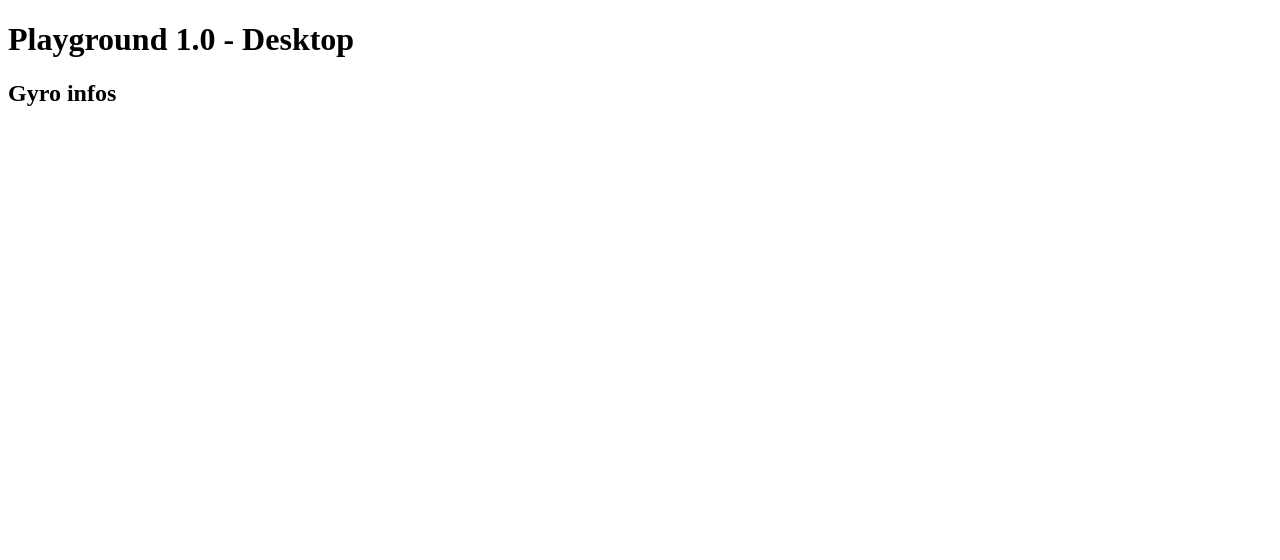
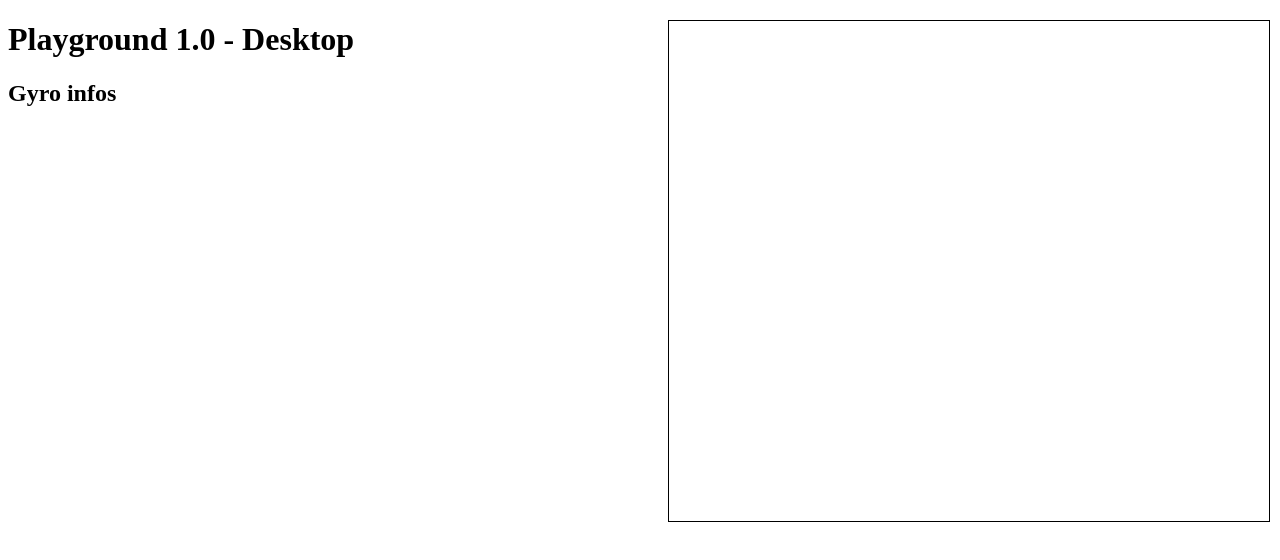
Before and after one commit to topheman/playground1, a plain HTML site: page www/desktop.html in a window 1280 px wide. Drawn offline with nearby package versions, Linux system fonts and the light colour scheme; no server answers.

Commit message:
first version ok for demo

```diff
--- a/server/app.js
+++ b/server/app.js
@@ -18,7 +18,10 @@ io.sockets.on('connection', function (socket) {
         var color = common.getRandomColor();
         socket.emit('mobile-connected', {color: color});
         console.log('mobile-connected', mobiles[socket.id]);
-        socket.broadcast.emit('desktop-add-mobile',{id:socket.id, color: color});
+        var infos = playground.common.getRandomPositionAndSpeedInBounds();
+        infos.id = socket.id;
+        infos.color = color;
+        socket.broadcast.emit('desktop-add-mobile',infos);
     });
     socket.on('mobile-infos',function(data){
         mobiles[socket.id].inputX = data.inputX;
--- a/www/css/desktop.css
+++ b/www/css/desktop.css
@@ -11,3 +11,9 @@ ul#infos li{
 ul#infos li span{
     color:black;
 }
+#playground{
+    border: 1px solid black;
+    position: absolute;
+    top:20px;
+    right:10px;
+}
--- a/www/desktop.html
+++ b/www/desktop.html
@@ -10,7 +10,9 @@
                 "./js/playground.common.js",
                 "./js/playground.desktop.js",
                 "./js/lib/requestAnimFrame.js",
-                "./socket.io/socket.io.js"
+                "./socket.io/socket.io.js",
+                "./js/lib/Vector2D.js",
+                "./js/lib/Ball.js"
             );
             head.ready(function(){
                 console.info('Scripts loaded');
@@ -23,5 +25,6 @@
         <h2>Gyro infos</h2>
         <ul id="infos"></ul>
         <div id="errors"></div>
+        <canvas id="playground" width="1024" height="768"></canvas>
     </body>
 </html>
--- a/www/js/playground.common.js
+++ b/www/js/playground.common.js
@@ -14,10 +14,34 @@ playground = {};
 playground.common = (function(){
 
     var env = {
-       hostname : '192.168.211.52',
-       port : '8000'
-//       hostname : 'localhost',
-//       port : '8000'
+        hostname : '192.168.211.52',
+        port : '8000'
+    //       hostname : 'localhost',
+    //       port : '8000'
+    }
+
+    var stage = {
+        width : 600,
+        height : 500
+    }
+
+    var ballConst = {
+        radius           : 15,
+        mass             : 1.3,
+        gravity          : 1,
+        elasticity       : 0.98,
+        friction         : 0.94,
+        lifetime         : Infinity,
+        options          : {
+            aging:true,
+            bouncingColor:'#000060',
+            bouncingRate: 20,
+            glowingColor:'#9922DD',
+            glowingRate:'#9922DD',
+            explodingRadius:80,
+            explodingRate:40,
+            explodingAlpha:true
+        }
     }
 
     /**
@@ -42,10 +66,25 @@ playground.common = (function(){
         return color;
     }
 
+    /**
+     * From Ball.js - Ball.prototype.setRandomPositionAndSpeedInBounds
+     */
+    function getRandomPositionAndSpeedInBounds(){
+        return {
+            x : Math.random()*stage.width,
+            y : Math.random()*stage.height,
+            velocityX : Math.random()*10,
+            velocityY : Math.random()*10
+        }
+    }
+
     return {
         isRemoteTiltEnabled : isRemoteTiltEnabled,
         getRandomColor : getRandomColor,
-        environnement : env
+        environnement : env,
+        stage : stage,
+        getRandomPositionAndSpeedInBounds : getRandomPositionAndSpeedInBounds,
+        ballConst : ballConst
     }
 
 })()
--- a/www/js/playground.desktop.js
+++ b/www/js/playground.desktop.js
@@ -1,10 +1,15 @@
 playground.desktop = (function(){
 
     var socket,
-    balls = {}
+    balls = {},
+    width,
+    height,
+    ctx,
+    DEVICEMOTION_INPUT_RATIO = 0.2;
     ;
 
     function init(){
+        prepareCanvas();
         socketConnect();
         render();//activer au callback ?
     }
@@ -31,17 +36,16 @@ playground.desktop = (function(){
             removeMobile(data);
         });
         socket.on('desktop-update-motion-infos',function(data){
-            console.log('desktop update',data);
+//            console.log('desktop update',data);
             updateMotionInfos(data);
+            manageCollisions();
         });
     }
 
     function addMobile(data){
-        balls[data.id] = {
-            color: data.color
-        }
+        balls[data.id] = new Ball(data.x, data.y, playground.common.ballConst.radius, playground.common.ballConst.mass, playground.common.ballConst.gravity, playground.common.ballConst.elasticity, playground.common.ballConst.friction, data.color, playground.common.ballConst.lifeTime, playground.common.ballConst.options)
         console.info('addMobile',data,balls);
-        document.getElementById('infos').innerHTML += '<li id="'+data.id+'" style="color:'+data.color+'"><span>toto</span></li>';
+        document.getElementById('infos').innerHTML += '<li id="'+data.id+'" style="color:'+balls[data.id].getColor()+'"><span>toto</span></li>';
     }
 
     function removeMobile(data){
@@ -53,7 +57,7 @@ playground.desktop = (function(){
     }
 
     function updateMotionInfos(mobiles){
-        console.info('updateMotionInfos');
+//        console.info('updateMotionInfos');
         loop1: for(var id in balls){
             loop2: for(var mobileId in mobiles){
                 if(mobileId === id){
@@ -67,6 +71,34 @@ playground.desktop = (function(){
     function updateBall(ball,mobileInfos){
         ball.inputX = mobileInfos.inputX;
         ball.inputY = mobileInfos.inputY;
+        ball.move(ball.inputX*DEVICEMOTION_INPUT_RATIO,-ball.inputY*DEVICEMOTION_INPUT_RATIO);
+        ball.manageStageBorderCollision(width, height);
+    }
+
+    /**
+     * @see http://stackoverflow.com/questions/6748781/looping-javascript-hashmap#6748870
+     * for looping through hashmap like an array
+     */
+    function manageCollisions(){
+        var i,j,keys,ii;
+        for (i = 0, keys = Object.keys(balls), ii = keys.length; i < ii; i++) {
+            for (j = i+1; j < ii; j++){
+                if(balls[keys[i]].checkBallCollision(balls[keys[j]]) === true){
+                    balls[keys[i]].resolveBallCollision(balls[keys[j]]);
+                }
+            }
+        }
+    }
+
+    function prepareCanvas(){
+        var el = document.getElementById('playground');
+        width   = el.width = playground.common.stage.width;
+        height  = el.height = playground.common.stage.height;
+        ctx = el.getContext('2d');
+    }
+
+    function clearAllContext(){
+        ctx.clearRect ( 0 , 0 , width , height );
     }
 
     function renderInfos(){
@@ -76,7 +108,10 @@ playground.desktop = (function(){
     }
 
     function renderScreen(){
-
+        clearAllContext();
+        for(var id in balls){
+            balls[id].draw(ctx);
+        }
     }
 
     function render(){
```
Also changed, not shown: 1 other file.
